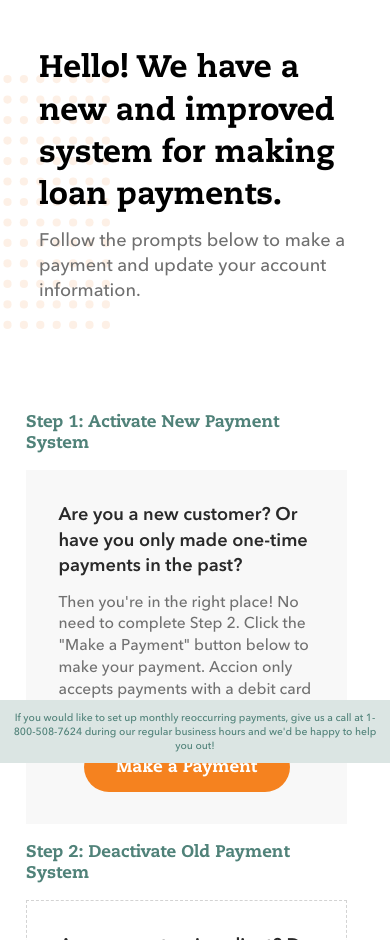
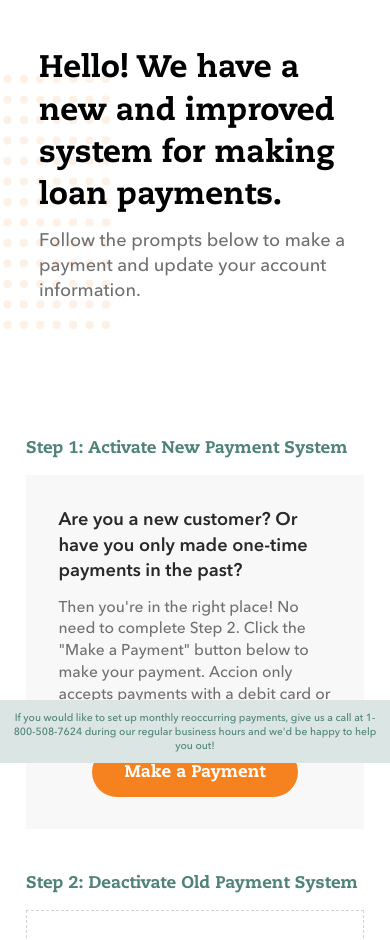
Before and after one commit to june17/accionpay, a plain HTML site: page index.html in a window 390 px wide. Shown: the part 81-1021 px from the top of the page. Drawn offline with Linux system fonts and the light colour scheme.

Commit message:
responsive bug fix

```diff
--- a/styles/main.css
+++ b/styles/main.css
@@ -246,4 +246,8 @@ p {
     .sticky p {
         font-size: .8rem;
     }
+    .details >div {
+        margin-right: 0;
+        margin-top: 2rem;
+    }
 }
```
